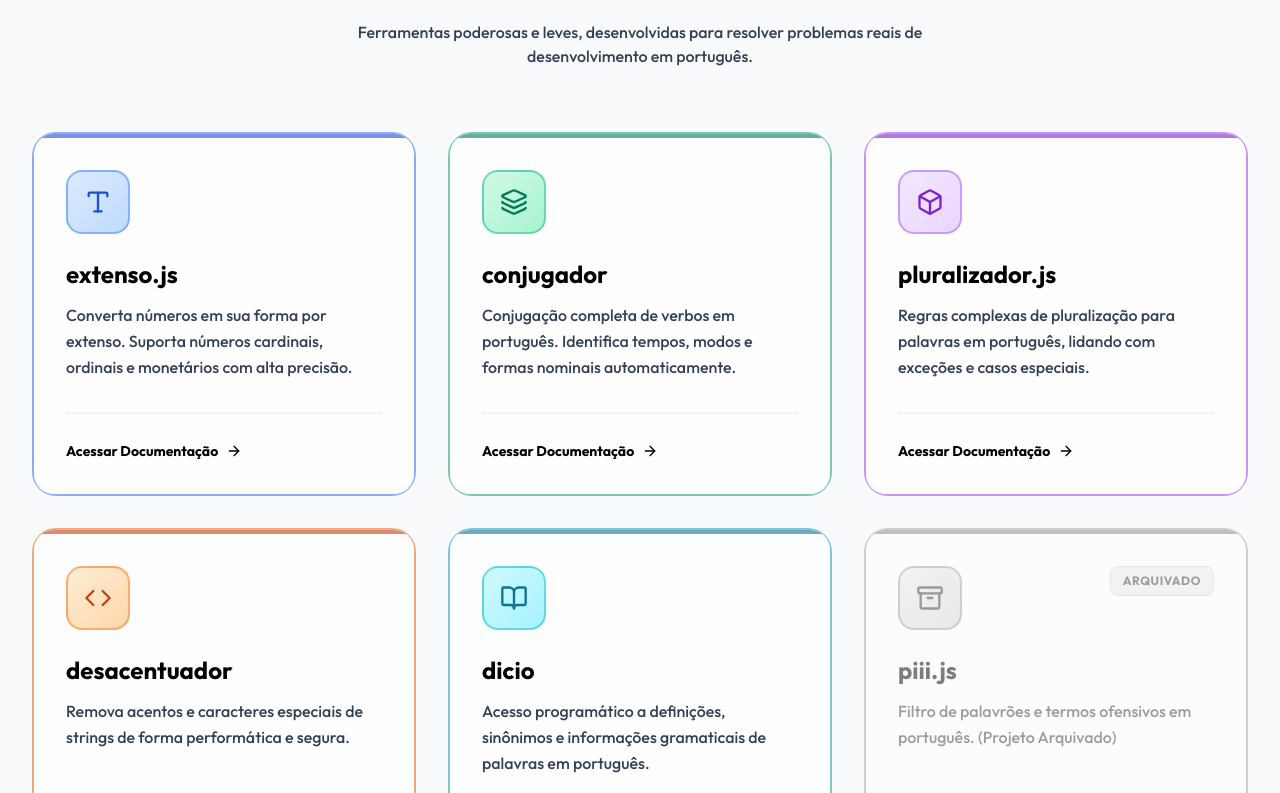
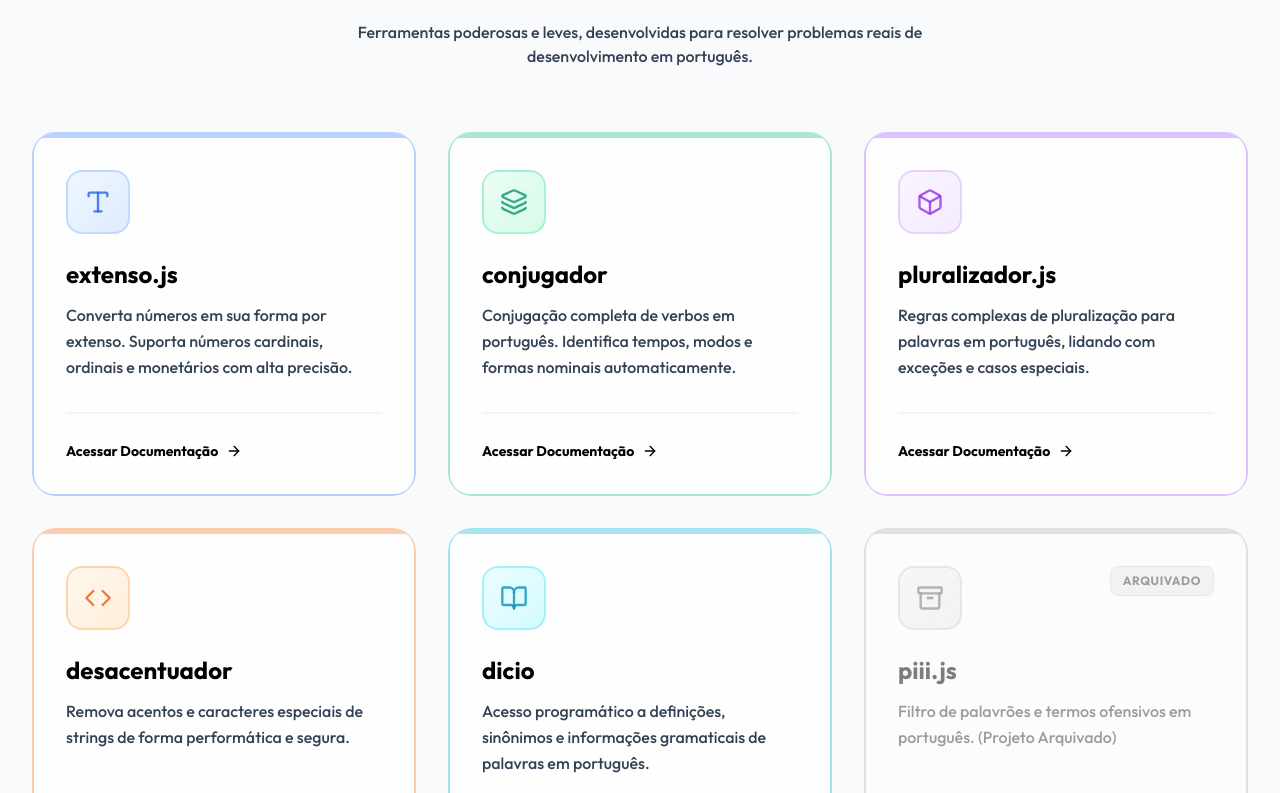
Before and after one commit to lusofonia/lusofonia-website, a React (Vite) app: page / in a window 1280 px wide. Shown: the part 1867-2660 px from the top of the page. Built offline with nearby package versions, Linux system fonts and the light colour scheme.

Commit message:
Update LibraryCard component

```diff
--- a/src/components/LibraryCard.jsx
+++ b/src/components/LibraryCard.jsx
@@ -13,106 +13,112 @@ const getIcon = (name) => {
 
 const colorVariants = {
     blue: {
-        border: 'border-blue-600/50',
-        borderHover: 'hover:border-blue-700',
-        shadow: 'shadow-blue-500/20',
-        shadowHover: 'hover:shadow-blue-500/30',
-        blob: 'bg-blue-400/20',
-        blobHover: 'group-hover:bg-blue-500/30',
-        iconWrapper: 'bg-gradient-to-br from-blue-100 to-blue-200 border-blue-500/50',
-        iconWrapperHover: 'group-hover:from-blue-200 group-hover:to-blue-300 group-hover:border-blue-600',
-        icon: 'text-blue-700',
-        title: 'text-blue-800',
-        titleHover: 'group-hover:text-blue-900',
-        link: 'text-blue-700',
-        linkHover: 'hover:text-blue-800',
-        gradient: 'from-blue-500/10 via-blue-400/5 to-transparent',
-        accent: 'bg-blue-700'
+        border: 'border-blue-500/35',
+        borderHover: 'hover:border-blue-600/50',
+        shadow: 'shadow-blue-500/12',
+        shadowHover: 'hover:shadow-blue-600/18',
+        blob: 'bg-blue-500/10',
+        blobHover: 'group-hover:bg-blue-600/15',
+        iconWrapper: 'bg-gradient-to-br from-blue-50 to-blue-100/90 border-blue-300/50',
+        iconWrapperHover: 'group-hover:from-blue-100 group-hover:to-blue-200 group-hover:border-blue-400/60',
+        icon: 'text-blue-600/80',
+        title: 'text-slate-800',
+        titleHover: 'group-hover:text-slate-900',
+        link: 'text-slate-700',
+        linkHover: 'hover:text-slate-900',
+        gradient: 'from-blue-500/5 via-blue-400/3 to-transparent',
+        accent: 'bg-blue-600/50',
+        accentBar: 'bg-blue-500/35'
     },
     emerald: {
-        border: 'border-emerald-600/50',
-        borderHover: 'hover:border-emerald-700',
-        shadow: 'shadow-emerald-500/20',
-        shadowHover: 'hover:shadow-emerald-500/30',
-        blob: 'bg-emerald-400/20',
-        blobHover: 'group-hover:bg-emerald-500/30',
-        iconWrapper: 'bg-gradient-to-br from-emerald-100 to-emerald-200 border-emerald-500/50',
-        iconWrapperHover: 'group-hover:from-emerald-200 group-hover:to-emerald-300 group-hover:border-emerald-600',
-        icon: 'text-emerald-700',
-        title: 'text-emerald-800',
-        titleHover: 'group-hover:text-emerald-900',
-        link: 'text-emerald-700',
-        linkHover: 'hover:text-emerald-800',
-        gradient: 'from-emerald-500/10 via-emerald-400/5 to-transparent',
-        accent: 'bg-emerald-700'
+        border: 'border-emerald-500/35',
+        borderHover: 'hover:border-emerald-600/50',
+        shadow: 'shadow-emerald-500/12',
+        shadowHover: 'hover:shadow-emerald-600/18',
+        blob: 'bg-emerald-500/10',
+        blobHover: 'group-hover:bg-emerald-600/15',
+        iconWrapper: 'bg-gradient-to-br from-emerald-50 to-emerald-100/90 border-emerald-300/50',
+        iconWrapperHover: 'group-hover:from-emerald-100 group-hover:to-emerald-200 group-hover:border-emerald-400/60',
+        icon: 'text-emerald-600/80',
+        title: 'text-slate-800',
+        titleHover: 'group-hover:text-slate-900',
+        link: 'text-slate-700',
+        linkHover: 'hover:text-slate-900',
+        gradient: 'from-emerald-500/5 via-emerald-400/3 to-transparent',
+        accent: 'bg-emerald-600/50',
+        accentBar: 'bg-emerald-500/35'
     },
     purple: {
-        border: 'border-purple-600/50',
-        borderHover: 'hover:border-purple-700',
-        shadow: 'shadow-purple-500/20',
-        shadowHover: 'hover:shadow-purple-500/30',
-        blob: 'bg-purple-400/20',
-        blobHover: 'group-hover:bg-purple-500/30',
-        iconWrapper: 'bg-gradient-to-br from-purple-100 to-purple-200 border-purple-500/50',
-        iconWrapperHover: 'group-hover:from-purple-200 group-hover:to-purple-300 group-hover:border-purple-600',
-        icon: 'text-purple-700',
-        title: 'text-purple-800',
-        titleHover: 'group-hover:text-purple-900',
-        link: 'text-purple-700',
-        linkHover: 'hover:text-purple-800',
-        gradient: 'from-purple-500/10 via-purple-400/5 to-transparent',
-        accent: 'bg-purple-700'
+        border: 'border-purple-500/35',
+        borderHover: 'hover:border-purple-600/50',
+        shadow: 'shadow-purple-500/12',
+        shadowHover: 'hover:shadow-purple-600/18',
+        blob: 'bg-purple-500/10',
+        blobHover: 'group-hover:bg-purple-600/15',
+        iconWrapper: 'bg-gradient-to-br from-purple-50 to-purple-100/90 border-purple-300/50',
+        iconWrapperHover: 'group-hover:from-purple-100 group-hover:to-purple-200 group-hover:border-purple-400/60',
+        icon: 'text-purple-600/80',
+        title: 'text-slate-800',
+        titleHover: 'group-hover:text-slate-900',
+        link: 'text-slate-700',
+        linkHover: 'hover:text-slate-900',
+        gradient: 'from-purple-500/5 via-purple-400/3 to-transparent',
+        accent: 'bg-purple-600/50',
+        accentBar: 'bg-purple-500/35'
     },
     orange: {
-        border: 'border-orange-600/50',
-        borderHover: 'hover:border-orange-700',
-        shadow: 'shadow-orange-500/20',
-        shadowHover: 'hover:shadow-orange-500/30',
-        blob: 'bg-orange-400/20',
-        blobHover: 'group-hover:bg-orange-500/30',
-        iconWrapper: 'bg-gradient-to-br from-orange-100 to-orange-200 border-orange-500/50',
-        iconWrapperHover: 'group-hover:from-orange-200 group-hover:to-orange-300 group-hover:border-orange-600',
-        icon: 'text-orange-700',
-        title: 'text-orange-800',
-        titleHover: 'group-hover:text-orange-900',
-        link: 'text-orange-700',
-        linkHover: 'hover:text-orange-800',
-        gradient: 'from-orange-500/10 via-orange-400/5 to-transparent',
-        accent: 'bg-orange-700'
+        border: 'border-orange-500/35',
+        borderHover: 'hover:border-orange-600/50',
+        shadow: 'shadow-orange-500/12',
+        shadowHover: 'hover:shadow-orange-600/18',
+        blob: 'bg-orange-500/10',
+        blobHover: 'group-hover:bg-orange-600/15',
+        iconWrapper: 'bg-gradient-to-br from-orange-50 to-orange-100/90 border-orange-300/50',
+        iconWrapperHover: 'group-hover:from-orange-100 group-hover:to-orange-200 group-hover:border-orange-400/60',
+        icon: 'text-orange-600/80',
+        title: 'text-slate-800',
+        titleHover: 'group-hover:text-slate-900',
+        link: 'text-slate-700',
+        linkHover: 'hover:text-slate-900',
+        gradient: 'from-orange-500/5 via-orange-400/3 to-transparent',
+        accent: 'bg-orange-600/50',
+        accentBar: 'bg-orange-500/35'
     },
     cyan: {
-        border: 'border-cyan-600/50',
-        borderHover: 'hover:border-cyan-700',
-        shadow: 'shadow-cyan-500/20',
-        shadowHover: 'hover:shadow-cyan-500/30',
-        blob: 'bg-cyan-400/20',
-        blobHover: 'group-hover:bg-cyan-500/30',
-        iconWrapper: 'bg-gradient-to-br from-cyan-100 to-cyan-200 border-cyan-500/50',
-        iconWrapperHover: 'group-hover:from-cyan-200 group-hover:to-cyan-300 group-hover:border-cyan-600',
-        icon: 'text-cyan-700',
-        title: 'text-cyan-800',
-        titleHover: 'group-hover:text-cyan-900',
-        link: 'text-cyan-700',
-        linkHover: 'hover:text-cyan-800',
-        gradient: 'from-cyan-500/10 via-cyan-400/5 to-transparent',
-        accent: 'bg-cyan-700'
+        border: 'border-cyan-500/35',
+        borderHover: 'hover:border-cyan-600/50',
+        shadow: 'shadow-cyan-500/12',
+        shadowHover: 'hover:shadow-cyan-600/18',
+        blob: 'bg-cyan-500/10',
+        blobHover: 'group-hover:bg-cyan-600/15',
+        iconWrapper: 'bg-gradient-to-br from-cyan-50 to-cyan-100/90 border-cyan-300/50',
+        iconWrapperHover: 'group-hover:from-cyan-100 group-hover:to-cyan-200 group-hover:border-cyan-400/60',
+        icon: 'text-cyan-600/80',
+        title: 'text-slate-800',
+        titleHover: 'group-hover:text-slate-900',
+        link: 'text-slate-700',
+        linkHover: 'hover:text-slate-900',
+        gradient: 'from-cyan-500/5 via-cyan-400/3 to-transparent',
+        accent: 'bg-cyan-600/50',
+        accentBar: 'bg-cyan-500/35'
     },
     rose: {
-        border: 'border-rose-600/50',
-        borderHover: 'hover:border-rose-700',
-        shadow: 'shadow-rose-500/20',
-        shadowHover: 'hover:shadow-rose-500/30',
-        blob: 'bg-rose-400/20',
-        blobHover: 'group-hover:bg-rose-500/30',
-        iconWrapper: 'bg-gradient-to-br from-rose-100 to-rose-200 border-rose-500/50',
-        iconWrapperHover: 'group-hover:from-rose-200 group-hover:to-rose-300 group-hover:border-rose-600',
-        icon: 'text-rose-700',
-        title: 'text-rose-800',
-        titleHover: 'group-hover:text-rose-900',
-        link: 'text-rose-700',
-        linkHover: 'hover:text-rose-800',
-        gradient: 'from-rose-500/10 via-rose-400/5 to-transparent',
-        accent: 'bg-rose-700'
+        border: 'border-rose-500/35',
+        borderHover: 'hover:border-rose-600/50',
+        shadow: 'shadow-rose-500/12',
+        shadowHover: 'hover:shadow-rose-600/18',
+        blob: 'bg-rose-500/10',
+        blobHover: 'group-hover:bg-rose-600/15',
+        iconWrapper: 'bg-gradient-to-br from-rose-50 to-rose-100/90 border-rose-300/50',
+        iconWrapperHover: 'group-hover:from-rose-100 group-hover:to-rose-200 group-hover:border-rose-400/60',
+        icon: 'text-rose-600/80',
+        title: 'text-slate-800',
+        titleHover: 'group-hover:text-slate-900',
+        link: 'text-slate-700',
+        linkHover: 'hover:text-slate-900',
+        gradient: 'from-rose-500/5 via-rose-400/3 to-transparent',
+        accent: 'bg-rose-600/50',
+        accentBar: 'bg-rose-500/35'
     },
     default: {
         border: 'border-lusofonia-primary/40',
@@ -129,7 +135,8 @@ const colorVariants = {
         link: 'text-slate-900',
         linkHover: 'hover:text-lusofonia-primary',
         gradient: 'from-lusofonia-primary/10 via-lusofonia-secondary/5 to-transparent',
-        accent: 'bg-lusofonia-primary'
+        accent: 'bg-lusofonia-primary',
+        accentBar: 'bg-lusofonia-primary/40'
     }
 };
 
@@ -143,7 +150,7 @@ const LibraryCard = ({ name, description, link, archived = false, color = 'defau
         >
             <div className="relative flex flex-col h-full bg-white/80 backdrop-blur-sm rounded-[20px] overflow-hidden z-10">
                 {/* Color accent bar */}
-                <div className={`absolute top-0 left-0 right-0 h-1 ${theme.accent} opacity-60 group-hover:opacity-100 transition-opacity rounded-t-[20px]`} />
+                <div className={`absolute top-0 left-0 right-0 h-1 ${theme.accentBar} group-hover:opacity-100 transition-opacity rounded-t-[20px]`} />
 
                 <div className="flex flex-col h-full p-8 pt-9">
                     <div className="flex justify-between items-start mb-6">
```
